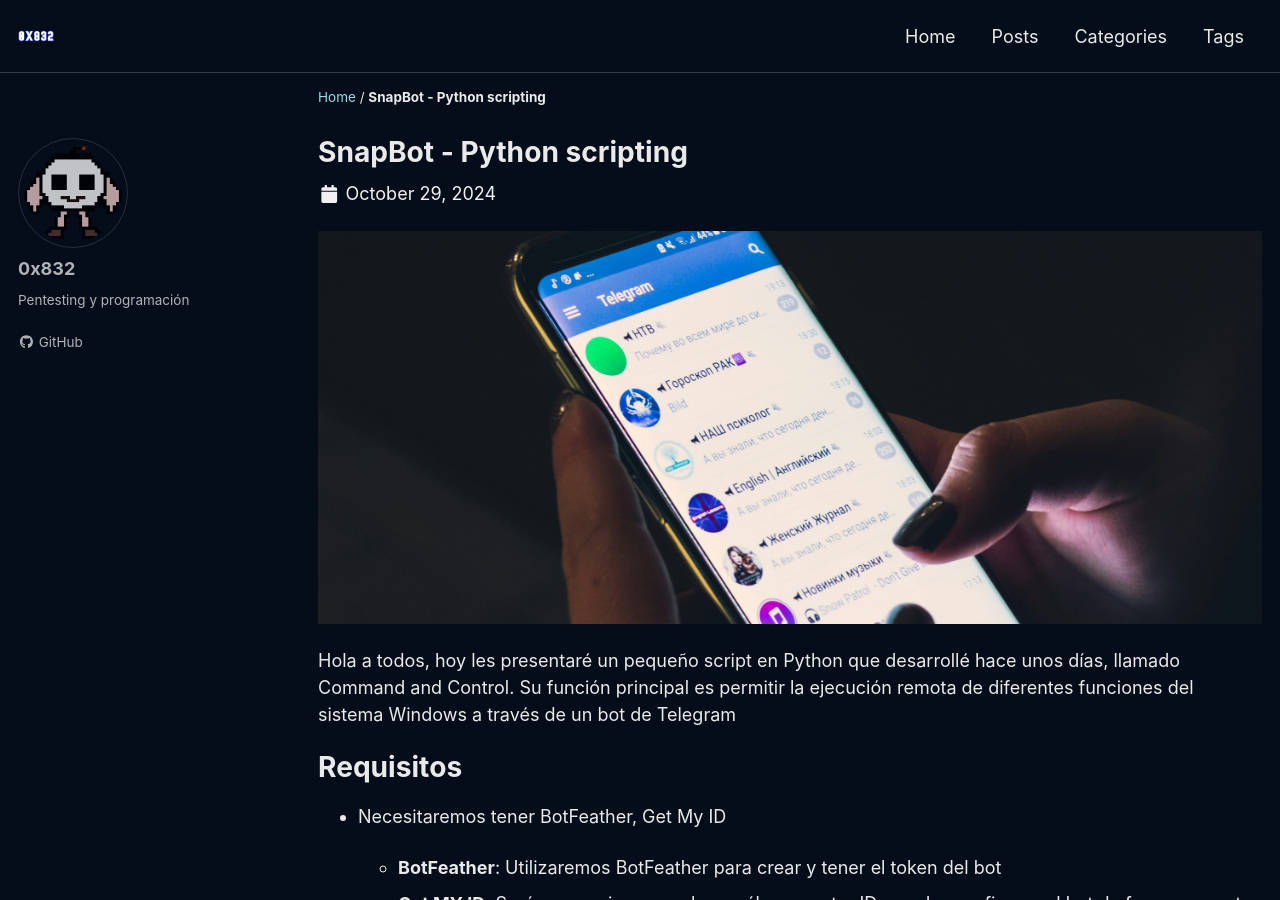
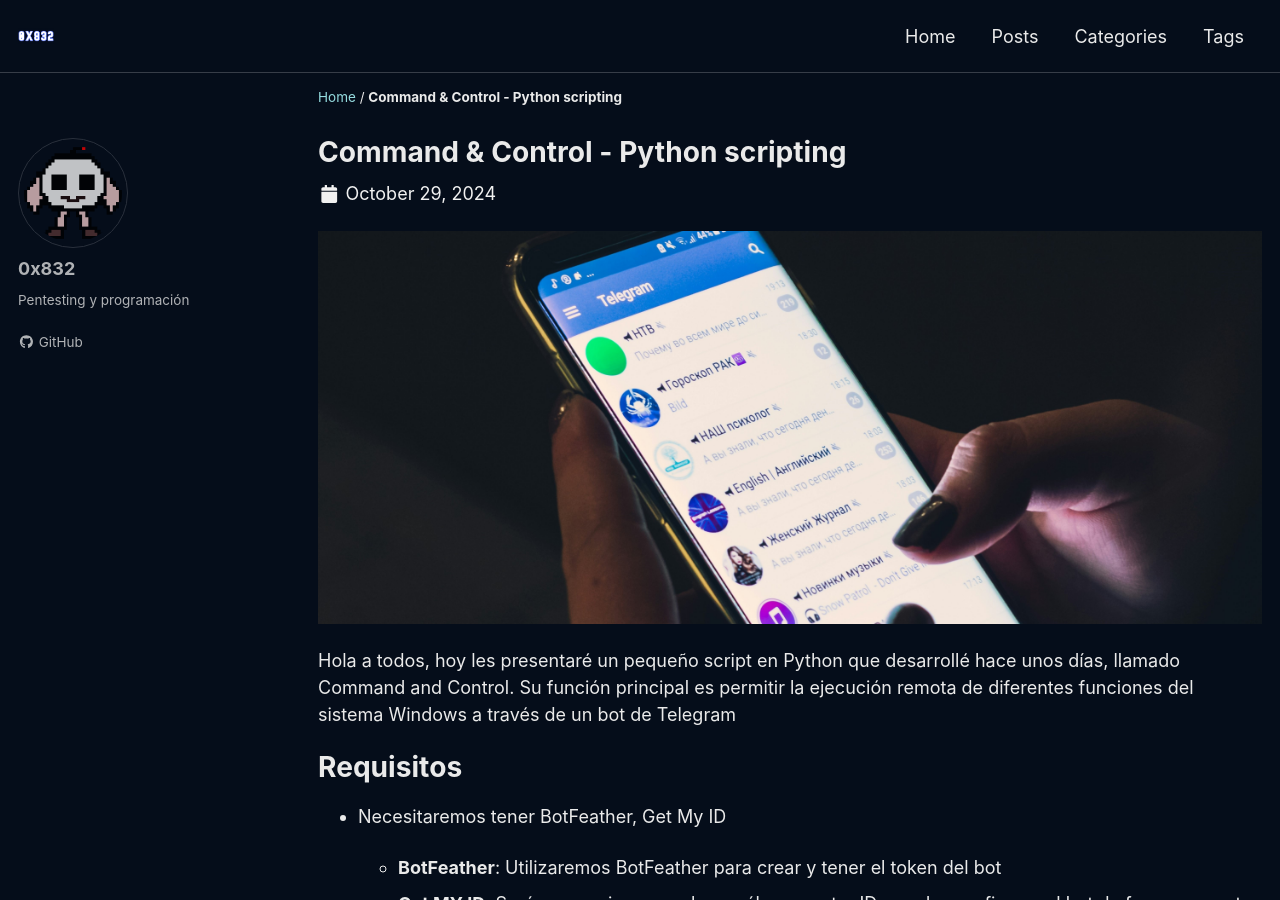
Before and after one commit to 0x832/0x832.github.io, a Jekyll site: the page built from _posts/2024-10-29-command-control.md, in a window 1280 px wide and 900 px high. Built offline with Jekyll 4.4.1, drawn with Linux system fonts in a browser that asks for light colours; cached includes are drawn as plain includes; a script that is not in the unit is left out.

Commit message:
2024-10-29-command-control.md

```diff
--- a/_posts/2024-10-29-command-control.md
+++ b/_posts/2024-10-29-command-control.md
@@ -1,6 +1,6 @@
 ---
 layout: single
-title: SnapBot - Python scripting
+title: Command & Control - Python scripting
 excerpt: "
 Hola a todos, hoy les presentaré un pequeño script en Python que desarrollé hace unos días, llamado Command and Control. Su función principal es permitir la ejecución remota de diferentes funciones del sistema Windows a través de un bot de Telegram."
 
```
